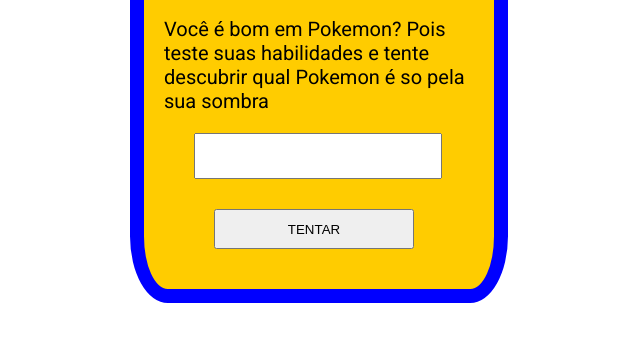
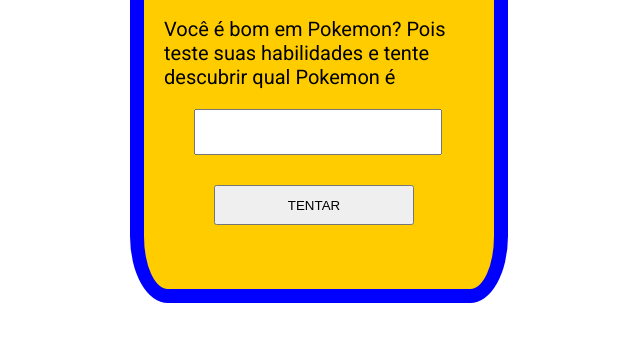
Before and after one commit to joel-holanda/Pokemon.github.io, a plain HTML site: page index.html in a window 1280 px wide. Shown: the part 365-706 px from the top of the page, without its empty margins (321-961 px from the left). Drawn offline with Linux system fonts and the light colour scheme.

Commit message:
Update index.html

```diff
--- a/index.html
+++ b/index.html
@@ -17,7 +17,7 @@
             <img src="" id="reload" alt="">
         </div>
          <span id="pokemon"></span>
-        <p id="voce">Você é bom em Pokemon? Pois teste suas habilidades e tente descubrir qual Pokemon é so pela sua sombra</p>
+        <p id="voce">Você é bom em Pokemon? Pois teste suas habilidades e tente descubrir qual Pokemon é</p>
 
         <input type="text">
 
```
